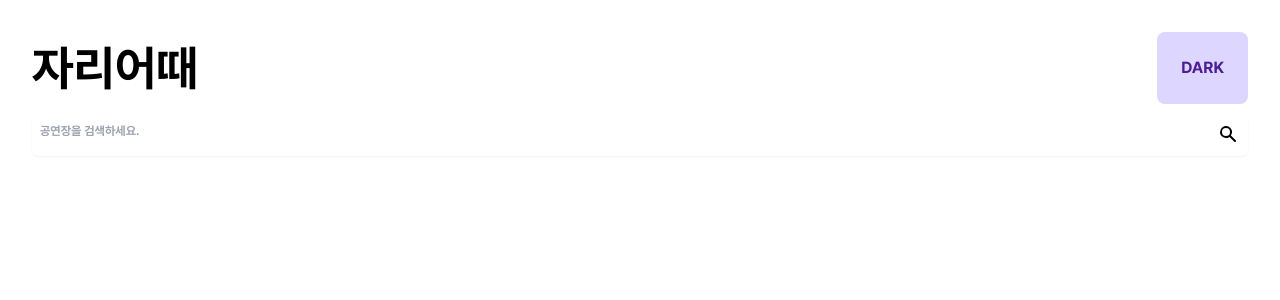
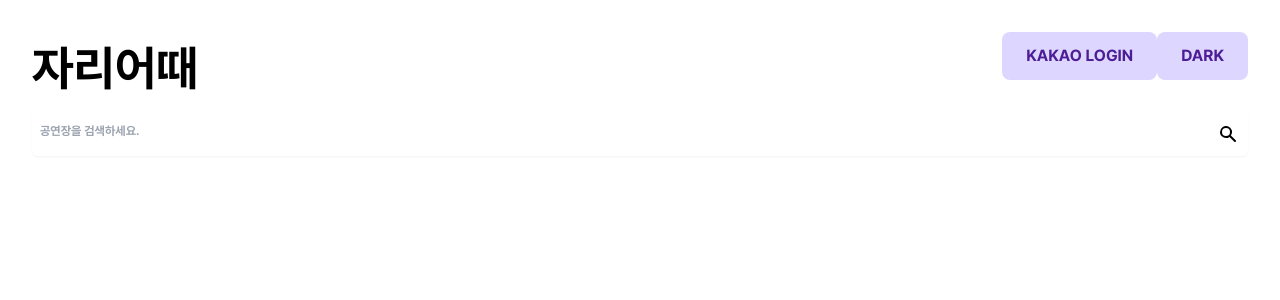
Before and after one commit to seatchoice/frontend, a Next.js app: page / in a window 1280 px wide. Shown: the top 300 px of the page. Built offline with nearby package versions, Linux system fonts and the light colour scheme.

Commit message:
feat: 카카오 로그인버튼 검색페이지에서

```diff
--- a/domain/search/components/SearchHeader/index.tsx
+++ b/domain/search/components/SearchHeader/index.tsx
@@ -1,8 +1,9 @@
 import { useState, useEffect } from 'react';
-
+import { useRouter } from 'next/router';
 import { Button } from '@/components';
 
 export default function SearchHeader() {
+  const router = useRouter();
   const [dark, setDark] = useState(false);
   let html;
 
@@ -18,10 +19,18 @@ export default function SearchHeader() {
   const handleDark = () => {
     setDark(!dark);
   };
+
+  const handleLogin = () => {
+    router.push('login');
+  };
+
   return (
     <header className="flex justify-between mb-2">
       <h1 className="text-4xl">자리어때</h1>
-      <Button children={'DARK'} onClick={handleDark}></Button>
+      <span>
+        <Button children={'KAKAO LOGIN'} onClick={handleLogin}></Button>
+        <Button children={'DARK'} onClick={handleDark}></Button>
+      </span>
     </header>
   );
 }
```
